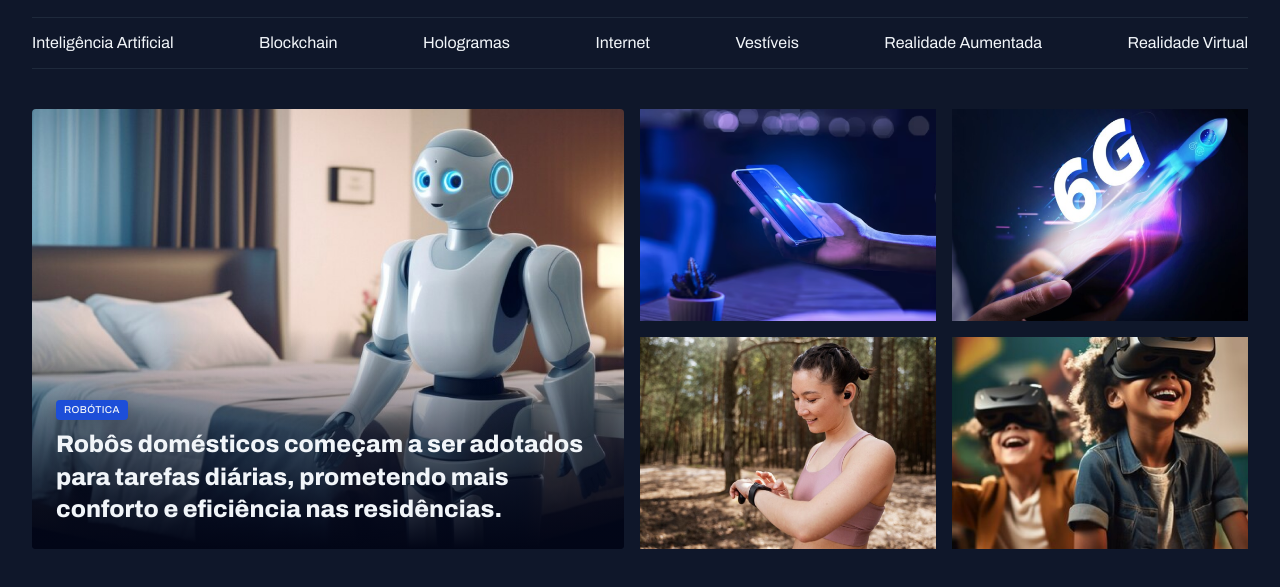
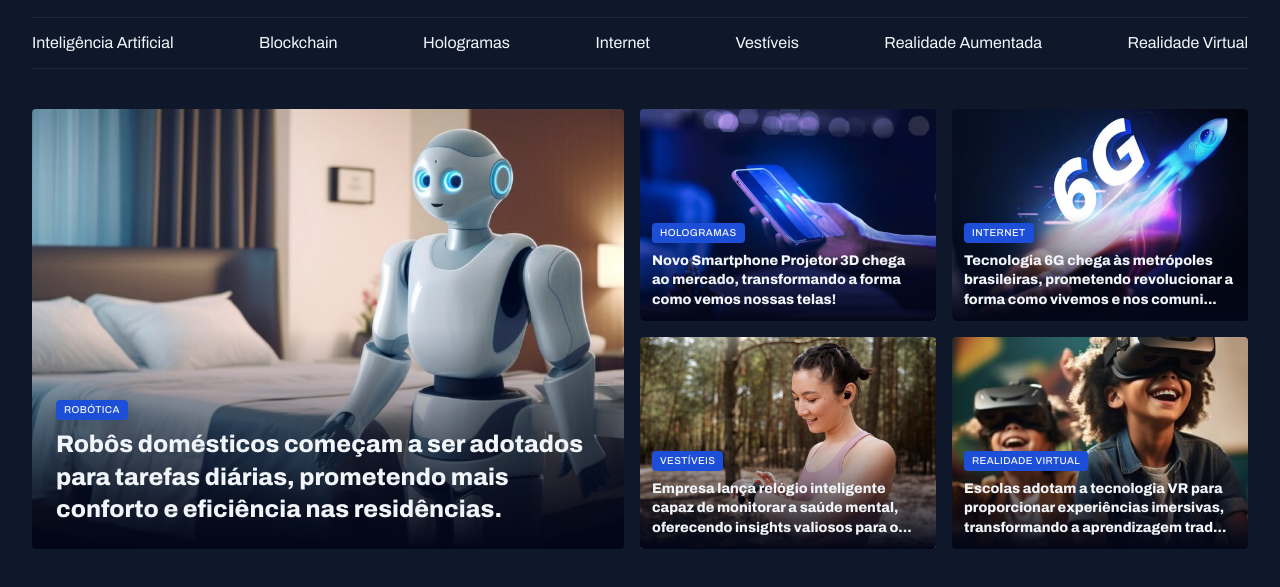
Before and after one commit to Vih6460/MBA_Portal_Noticias, a plain HTML site: page index.html in a window 1280 px wide. Shown: the part 55-642 px from the top of the page. Drawn offline with Linux system fonts and the light colour scheme.

Commit message:
Finalizando a sessão destaques

```diff
--- a/index.html
+++ b/index.html
@@ -39,7 +39,7 @@
     <main class="grid container">
         <section id="featured" class="grid grid-flow-col gap-16">
             <figure class="card">
-                <img src="assets/images/Image 01.png" alt="">
+                <img src="assets/images/Image 01.png" alt="Robôs domésticos começam a ser adotados para tarefas diárias, prometendo mais conforto e eficiência nas residências.">
 
                 <figcaption>
                     <span class="content-tag">robótica</span>
@@ -48,18 +48,38 @@
             </figure>
 
             <div class="grid grid-cols-2 gap-16">
-                <div>
-                    <img src="assets/images/Image 02.png" alt="">
-                </div>
-                <div>
-                    <img src="assets/images/Image 03.png" alt="">
-                </div>
-                <div>
-                    <img src="assets/images/Image 04.png" alt="">
-                </div>
-                <div>
-                    <img src="assets/images/Image 05.png" alt="">
-                </div>
+                <figure class="card">
+                    <img src="assets/images/Image 02.png" alt="Novo Smartphone Projetor 3D chega ao mercado, transformando a forma como vemos nossas telas!">
+
+                    <figcaption>
+                        <span class="content-tag">Hologramas</span>
+                        <h2 class="text-lg">Novo Smartphone Projetor 3D chega ao mercado, transformando a forma como vemos nossas telas!</h2>
+                    </figcaption>
+                </figure>
+                <figure class="card">
+                    <img src="assets/images/Image 03.png" alt="Tecnologia 6G chega às metrópoles brasileiras, prometendo revolucionar a forma como vivemos e nos comunicamos.">
+
+                    <figcaption>
+                        <span class="content-tag">internet</span>
+                        <h2 class="text-lg">Tecnologia 6G chega às metrópoles brasileiras, prometendo revolucionar a forma como vivemos e nos comuni...</h2>
+                    </figcaption>
+                </figure>
+                <figure class="card">
+                    <img src="assets/images/Image 04.png" alt="Empresa lança relógio inteligente capaz de monitorar a saúde mental, oferecendo insights valiosos para o bem-estar pessoal.">
+
+                    <figcaption>
+                        <span class="content-tag">vestíveis</span>
+                        <h2 class="text-lg">Empresa lança relógio inteligente capaz de monitorar a saúde mental, oferecendo insights valiosos para o...</h2>
+                    </figcaption>
+                </figure>
+                <figure class="card">
+                    <img src="assets/images/Image 05.png" alt="Escolas adotam a tecnologia VR para proporcionar experiências imersivas, transformando a aprendizagem tradicional.">
+
+                    <figcaption>
+                        <span class="content-tag">realidade virtual</span>
+                        <h2 class="text-lg">Escolas adotam a tecnologia VR para proporcionar experiências imersivas, transformando a aprendizagem trad...</h2>
+                    </figcaption>
+                </figure>
             </div>
         </section>
     </main>
--- a/styles/sections.css
+++ b/styles/sections.css
@@ -27,6 +27,10 @@
             bottom: 0;
             padding: 24px;
 
+            &:has(.text-lg) {
+                padding: 12px;
+            }
+
             h2 {
                 margin-top: 8px;
             }
```
